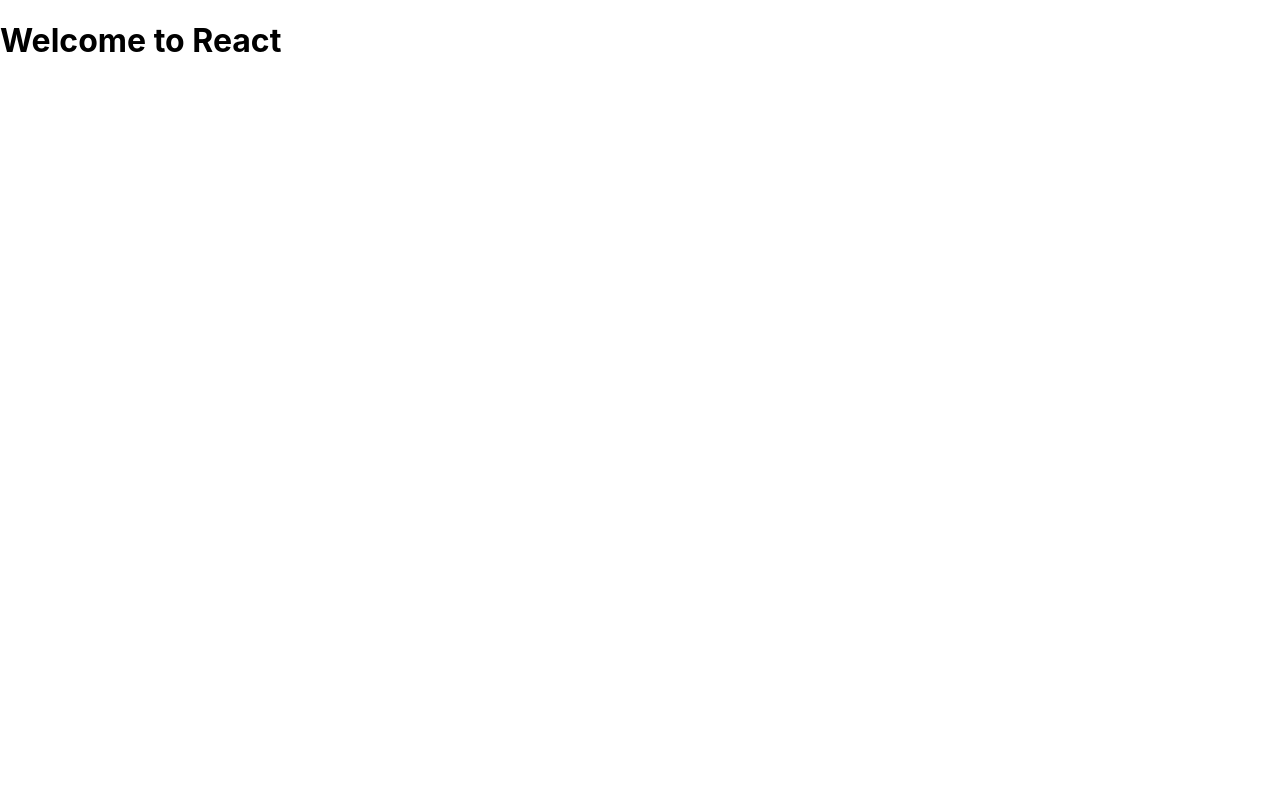
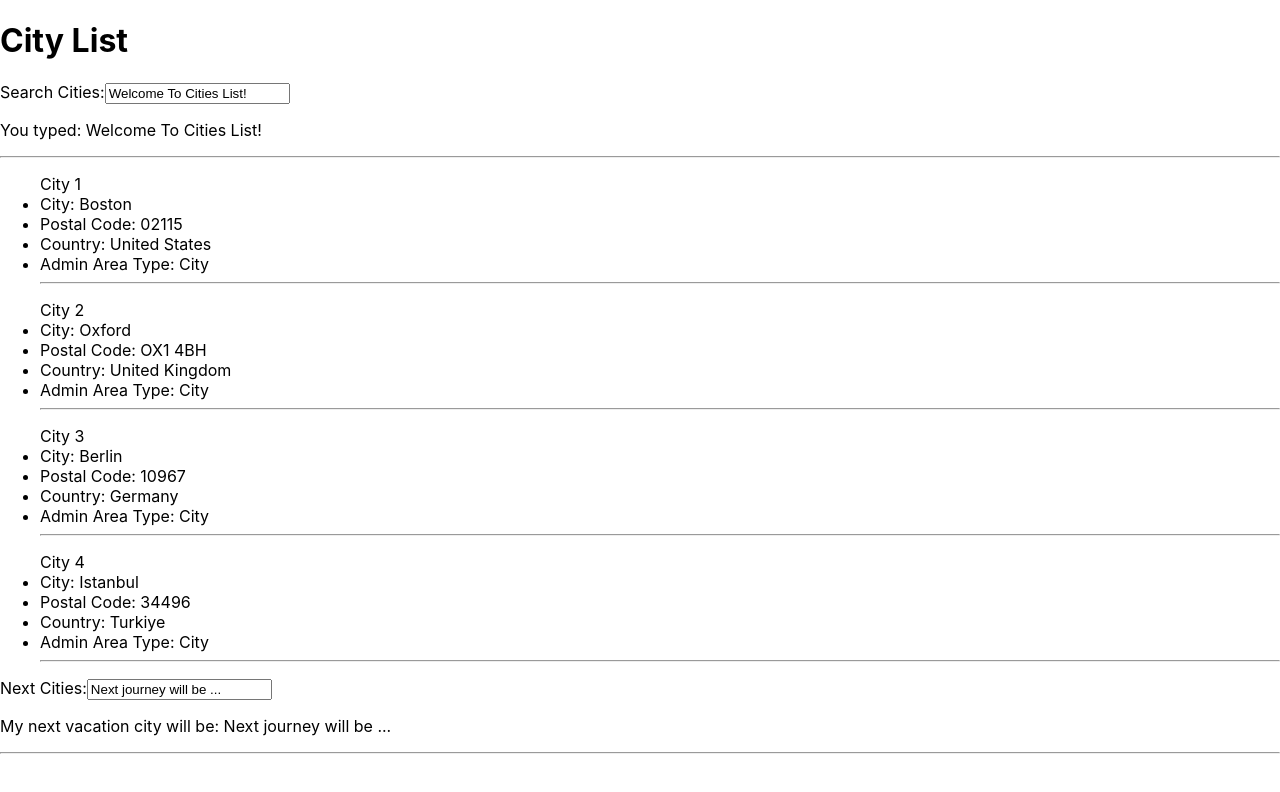
Before and after one commit to hcimen/react-weather-fc, a React (Create React App) app: page / in a window 1280 px wide. Shown: the top 792 px of the page. Built offline with nearby package versions, Linux system fonts and the light colour scheme.

Commit message:
updates hw1 done

```diff
--- a/src/App.js
+++ b/src/App.js
@@ -1,11 +1,109 @@
-import './App.css';
+import React, { useState } from "react";
 
-function App() {
-  return (
-    <div>
-      <h1> Welcome to React </h1>
+const Cities = [
+  {
+    id: 1,
+    name: "Boston",
+    postalCode: "02115",
+    country: {
+      id: "US",
+      name: "United States"},
+    adminArea:{
+      id: "BS",
+      name: "Boston",
+      type: "City"}
+  },
+  {
+    id: 2,
+    name: "Oxford",
+    postalCode: "OX1 4BH",
+    country: {
+      id: "UK",
+      name: "United Kingdom"},
+    adminArea:{
+      id: "OXF",
+      name: "Oxford",
+      type: "City"}
+  },
+  {
+    id: 3,
+    name: "Berlin",
+    postalCode: "10967",
+    country: {
+      id: "GE",
+      name: "Germany"},
+    adminArea:{
+      id: "BR",
+      name: "Berlin",
+      type: "City"}
+  },
+  {
+    id: 4,
+    name: "Istanbul",
+    postalCode: "34496",
+    country: {
+      id: "TR",
+      name: "Turkiye"},
+    adminArea:{
+    id: "TR",
+    name: "Istanbul",
+    type: "City"}
+  },
+];
+
+function PlanToVisit(){
+  const [plantoVisit, setplantoVisit] = useState("Next journey will be ...");
+  const handlePlanChange = (event) => {
+    setplantoVisit(event.target.value);
+    console.log(event.target.value)
+  }
+  return(<div>
+    <label htmlFor="plan-input">Next Cities:</label>
+    <input
+      type="text"
+      value={plantoVisit}
+      onChange={handlePlanChange}/>
+    {<p> My next vacation city will be: {plantoVisit}</p>}
+    <hr />
+  </div>
+)}
+
+function App(){
+  const [inputValue, setInputValue] = useState("Welcome To Cities List!");
+
+  const handleInputChange = (event) => {
+    setInputValue(event.target.value);
+    console.log(event.target.value)
+  }
+  const cityList = Cities.map((item) => (
+    <ul>
+        City {item.id}
+    <div key={item.id}>
+      <li>City: {item.name}</li>
+      <li>Postal Code: {item.postalCode}</li>
+      <li>Country: {item.country.name}</li>
+      <li>Admin Area Type: {item.adminArea.type}</li>
+      <hr />
     </div>
-  );
-}
+  </ul>
+  ))
+  return( <div>
+    <h1> City List </h1>
+    <label htmlFor="my-input">Search Cities:</label>
+    <input
+        type="text"
+        id="my-input"
+        value={inputValue}
+        onChange={handleInputChange}/>
+      {<p>You typed: {inputValue}</p>}
+      <hr />
+
+    {cityList}
+    <PlanToVisit/>
+  </div>
+  )}
+
+
+
 
 export default App;
```
